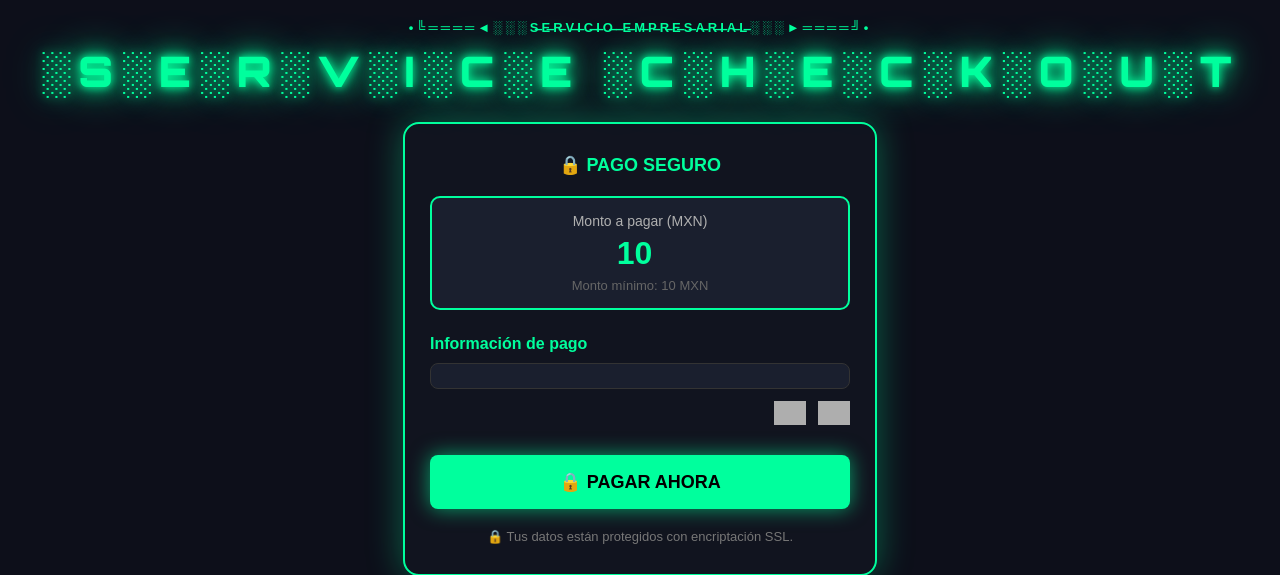
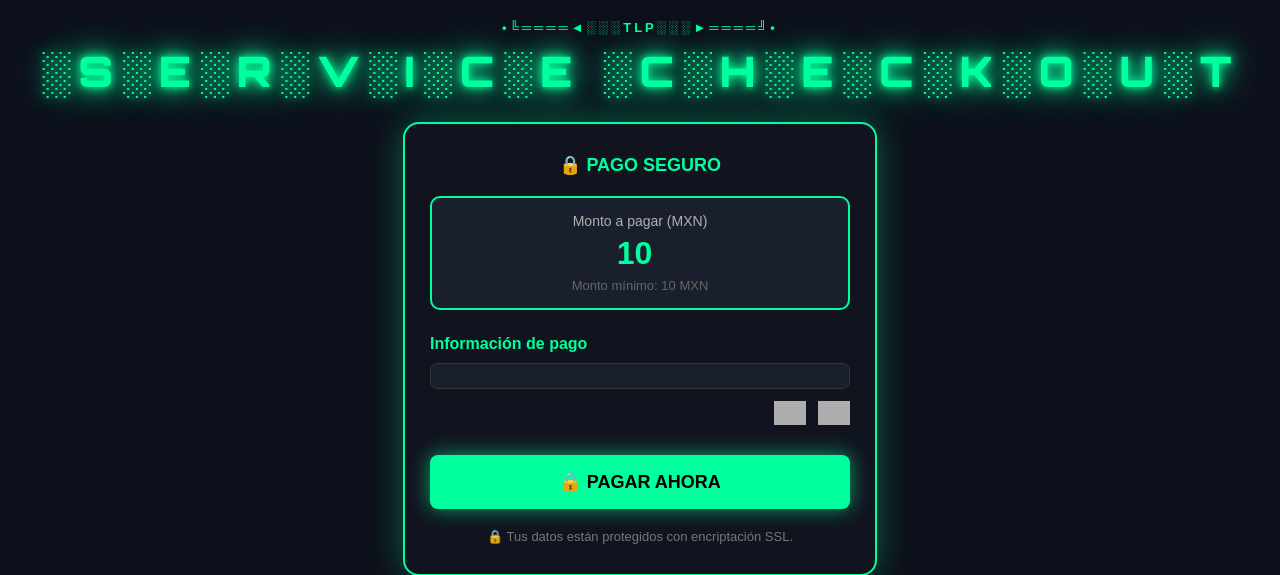
Before and after one commit to kobiuus-afk/webhook, a Flask app: page / in a window 1280 px wide. Shown: the top 575 px of the page. Run offline with Flask 3, Linux system fonts and the light colour scheme; some libraries are stand-ins or nearby versions; grey boxes are pictures that could not be loaded.

Commit message:
Update checkout.html

```diff
--- a/templates/checkout.html
+++ b/templates/checkout.html
@@ -180,7 +180,7 @@
 </head>
 <body>
 
-    <div class="terminal">•╚════◄░░░S̶E̶R̶V̶I̶C̶I̶O̶ ̶E̶M̶P̶R̶E̶S̶A̶R̶I̶A̶L̶░░░►════╝•</div>
+    <div class="terminal">•╚════◄░░░TLP░░░►════╝•</div>
     <div class="webhook">░S░E░R░V░I░C░E ░C░H░E░C░K░O░U░T
 </div>
 
```
